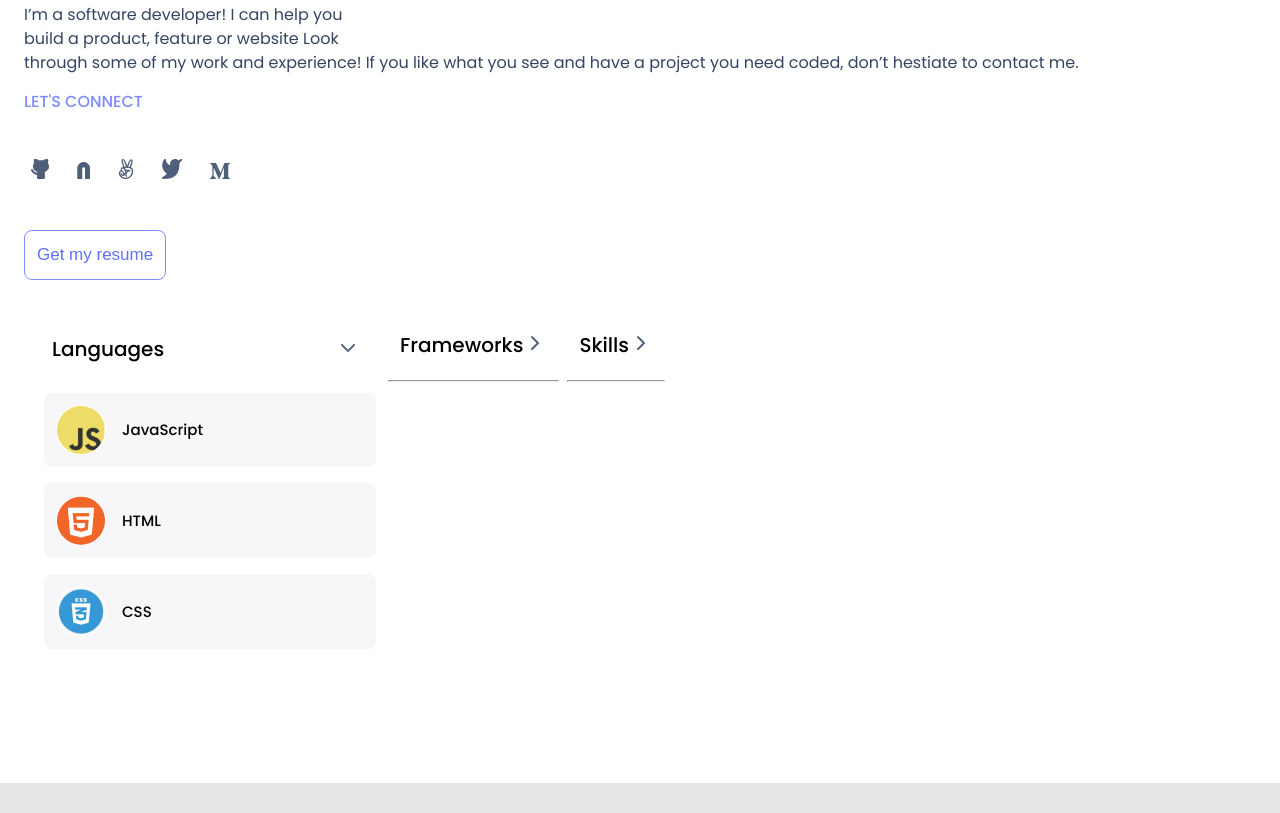
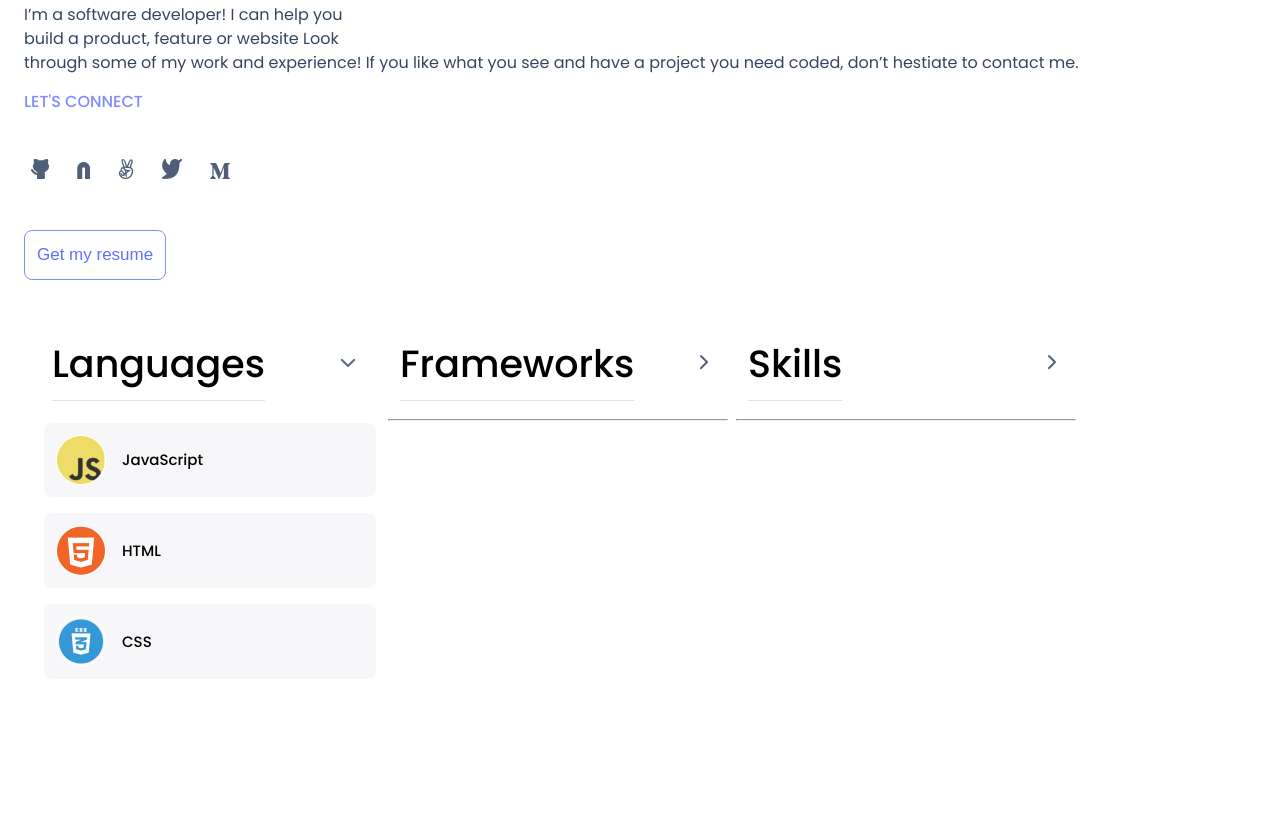
Before and after one commit to ShaddyMore/Mobile-Setup-Head-Middle, a website: page index.html in a window 1280 px wide. Shown: the part 6703-7516 px from the top of the page. Before the commit the page ends 7486 px from the top, so only its background shows below. Drawn offline with Linux system fonts and the light colour scheme.

Commit message:
Update style sheet

```diff
--- a/style.css
+++ b/style.css
@@ -300,12 +300,23 @@ li {
 
 .skill-title {
   font-weight: 500;
-  font-size: 20px;
+  font-size: 38px;
   line-height: 24px;
   padding: 20px auto;
   float: left;
   margin: 0;
   gap: 8px;
+}
+
+.skill-title  {
+  display: flex;
+  justify-content: space-between;
+  padding: 24px 0;
+  border-bottom: 1px solid #dfe1e6;
+}
+
+.border-none {
+  border: none !important;
 }
 
 .btn-chev {
@@ -342,6 +353,7 @@ li {
 .line-1 {
   height: 1px;
   background: #dfe1e6;
+  width: 340px;
 }
 
 .skill-container {
```
